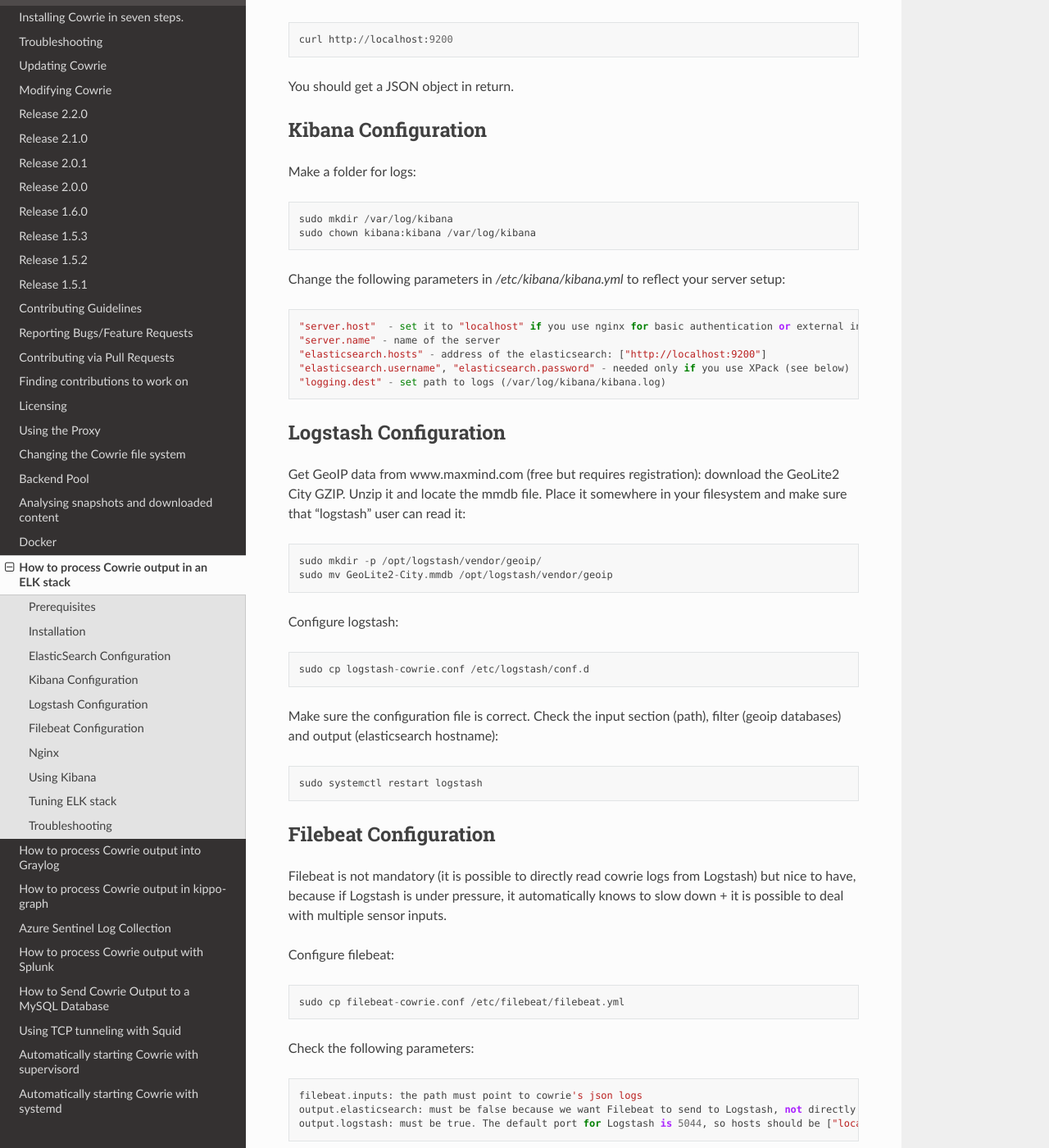
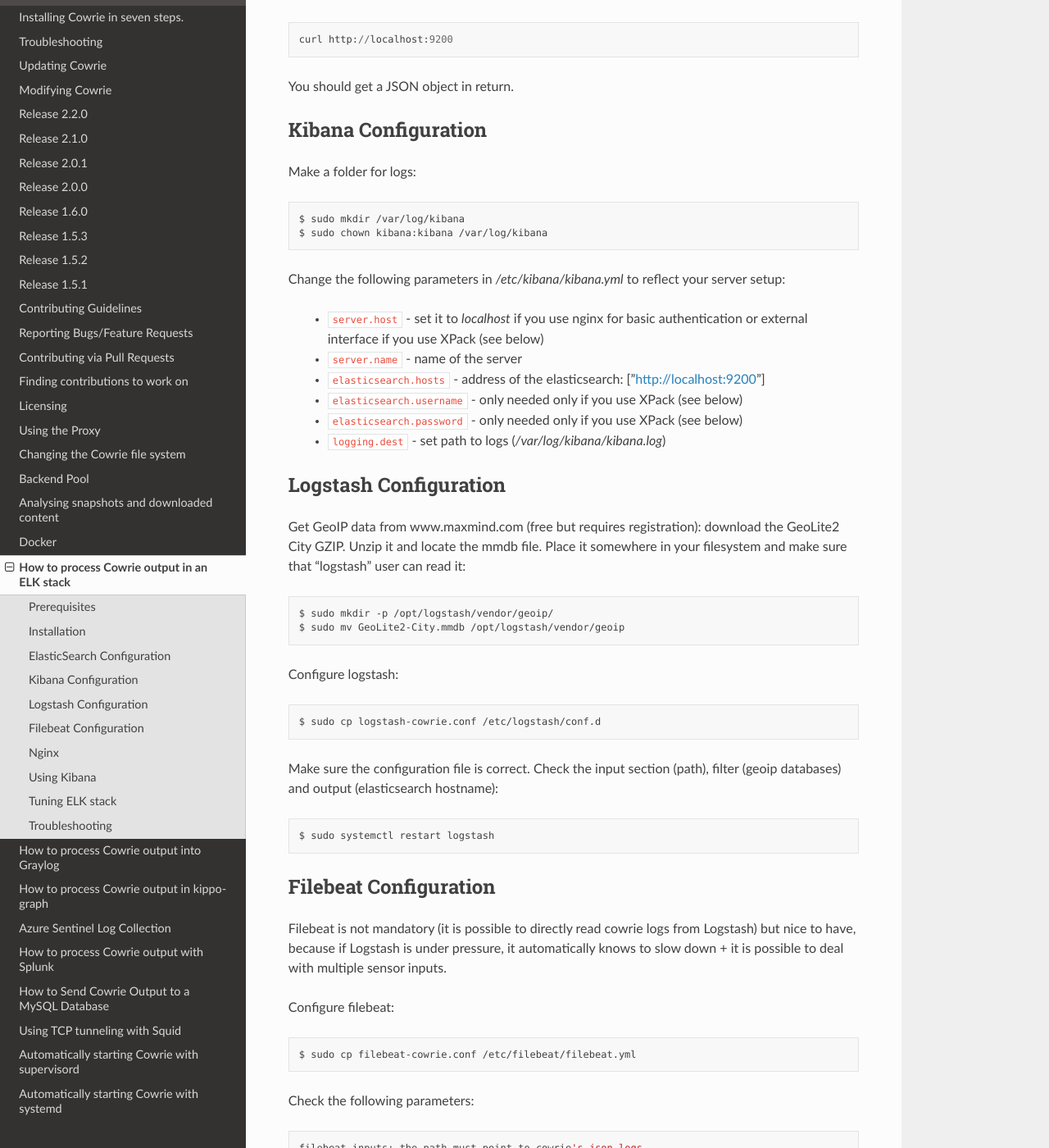
Before and after one commit to cowrie/cowrie, a Sphinx documentation site: the page built from docs/elk/README.rst, in a window 1280 px wide and 1400 px high, scrolled down 1204 px. Shown: the whole window at 82% size. Built offline with Sphinx 7.4.7 and the Read the Docs theme 2.0.0, drawn with Linux system fonts in a browser that asks for light colours; the version number could not be read and is left out; some of the changed text lies outside the part shown.

Commit message:
docs updates

```diff
--- a/docs/elk/README.rst
+++ b/docs/elk/README.rst
@@ -18,20 +18,20 @@ This is a simple setup for ELK stack, to be done on the same machine that is use
 
 Add Elastic's repository and key::
 
-    wget -qO - https://packages.elastic.co/GPG-KEY-elasticsearch | sudo apt-key add -
-    echo "deb https://artifacts.elastic.co/packages/7.x/apt stable main" | sudo tee /etc/apt/sources.list.d/elastic-7.x.list
-    apt-get update
+    $ wget -qO - https://packages.elastic.co/GPG-KEY-elasticsearch | sudo apt-key add -
+    $ echo "deb https://artifacts.elastic.co/packages/7.x/apt stable main" | sudo tee /etc/apt/sources.list.d/elastic-7.x.list
+    $ apt-get update
 
 Install logstash, elasticsearch, kibana and filebeat::
 
-     sudo apt -y install apt-transport-https wget default-jre
-     sudo apt install elasticsearch logstash kibana
-     sudo apt install filebeat
-     sudo apt install nginx apache2-utils
+     $ sudo apt -y install apt-transport-https wget default-jre
+     $ sudo apt install elasticsearch logstash kibana
+     $ sudo apt install filebeat
+     $ sudo apt install nginx apache2-utils
 
 Enable the services::
 
-    sudo systemctl enable elasticsearch logstash kibana filebeat nginx
+     $ sudo systemctl enable elasticsearch logstash kibana filebeat nginx
 
 
 ElasticSearch Configuration
@@ -55,16 +55,17 @@ Kibana Configuration
 
 Make a folder for logs::
 
-    sudo mkdir /var/log/kibana
-    sudo chown kibana:kibana /var/log/kibana
+    $ sudo mkdir /var/log/kibana
+    $ sudo chown kibana:kibana /var/log/kibana
 
-Change the following parameters in `/etc/kibana/kibana.yml` to reflect your server setup::
+Change the following parameters in `/etc/kibana/kibana.yml` to reflect your server setup:
 
-    "server.host"  - set it to "localhost" if you use nginx for basic authentication or external interface if you use XPack (see below)
-    "server.name" - name of the server
-    "elasticsearch.hosts" - address of the elasticsearch: ["http://localhost:9200"]
-    "elasticsearch.username", "elasticsearch.password" - needed only if you use XPack (see below)
-    "logging.dest" - set path to logs (/var/log/kibana/kibana.log)
+    * ``server.host``  - set it to `localhost` if you use nginx for basic authentication or external interface if you use XPack (see below)
+    * ``server.name`` - name of the server
+    * ``elasticsearch.hosts`` - address of the elasticsearch: ["http://localhost:9200"]
+    * ``elasticsearch.username`` - only needed only if you use XPack (see below)
+    * ``elasticsearch.password`` - only needed only if you use XPack (see below)
+    * ``logging.dest`` - set path to logs (`/var/log/kibana/kibana.log`)
 
 Logstash Configuration
 =============================
@@ -72,16 +73,16 @@ Logstash Configuration
 Get GeoIP data from www.maxmind.com (free but requires registration): download the GeoLite2 City GZIP. Unzip it and locate the mmdb file.
 Place it somewhere in your filesystem and make sure that "logstash" user can read it::
 
-    sudo mkdir -p /opt/logstash/vendor/geoip/
-    sudo mv GeoLite2-City.mmdb /opt/logstash/vendor/geoip
+    $ sudo mkdir -p /opt/logstash/vendor/geoip/
+    $ sudo mv GeoLite2-City.mmdb /opt/logstash/vendor/geoip
 
 Configure logstash::
 
-    sudo cp logstash-cowrie.conf /etc/logstash/conf.d
+    $ sudo cp logstash-cowrie.conf /etc/logstash/conf.d
 
 Make sure the configuration file is correct. Check the input section (path), filter (geoip databases) and output (elasticsearch hostname)::
 
-    sudo systemctl restart logstash
+    $ sudo systemctl restart logstash
 
 
 Filebeat Configuration
@@ -91,7 +92,7 @@ Filebeat is not mandatory (it is possible to directly read cowrie logs from Logs
 
 Configure filebeat::
 
-    sudo cp filebeat-cowrie.conf /etc/filebeat/filebeat.yml
+    $ sudo cp filebeat-cowrie.conf /etc/filebeat/filebeat.yml
 
 Check the following parameters::
 
@@ -102,7 +103,7 @@ Check the following parameters::
 
 Start filebeat::
 
-    sudo systemctl start filebeat
+    $ sudo systemctl start filebeat
 
 Nginx
 ==================
@@ -111,11 +112,11 @@ ELK has been configured on localhost. If you wish to access it remotely, you can
 
 Install Nginx::
 
-     sudo apt install nginx apache2-utils
+     $ sudo apt install nginx apache2-utils
 
 Create an administrative Kibana user and password::
 
-      sudo htpasswd -c /etc/nginx/htpasswd.users admin_kibana
+     $ sudo htpasswd -c /etc/nginx/htpasswd.users admin_kibana
 
 Edit Nginx configuration /etc/nginx/sites-available/default. Customize port to what you like, and specify your server's name (or IP address)::
 
@@ -139,7 +140,7 @@ Edit Nginx configuration /etc/nginx/sites-available/default. Customize port to w
 
 Start the service::
 
-     sudo systemctl start nginx
+     $ sudo systemctl start nginx
 
 
 Using Kibana
@@ -147,11 +148,11 @@ Using Kibana
 
 You can list indexes with::
 
-     curl 'http://localhost:9200/_cat/indices?v'
+     $ curl 'http://localhost:9200/_cat/indices?v'
 
 You should see a cowrie index cowrie-logstash-DATE... Its health is yellow because the number of replicas should be set to 0 (unless you want another configuration)::
 
-     curl -XPUT 'localhost:9200/cowrie-logstash-REPLACEHERE/_settings' -H "Content-Type: application/json" -d '{ "index" : {"number_of_replicas" : 0 } }'
+     $ curl -XPUT 'localhost:9200/cowrie-logstash-REPLACEHERE/_settings' -H "Content-Type: application/json" -d '{ "index" : {"number_of_replicas" : 0 } }'
 
 It should answer {"acknowledged":true}
 
--- a/docs/graylog/README.rst
+++ b/docs/graylog/README.rst
@@ -42,8 +42,6 @@ Add the following lines to the file::
     $template GRAYLOGRFC5424,"<%pri%>%protocol-version% %timestamp:::date-rfc3339% %HOSTNAME% %app-name% %procid% %msg%\n"
     *.* @127.0.0.1:8514;GRAYLOGRFC5424
 
-Save and quit.
-
 Restart rsyslog::
 
     $ sudo service rsyslog restart
```
Also changed, not shown: docs/kippo-graph/README.rst (+12 -12 lines), docs/squid/README.rst (+11 -15 lines), docs/systemd/README.rst (+6 -5 lines).
